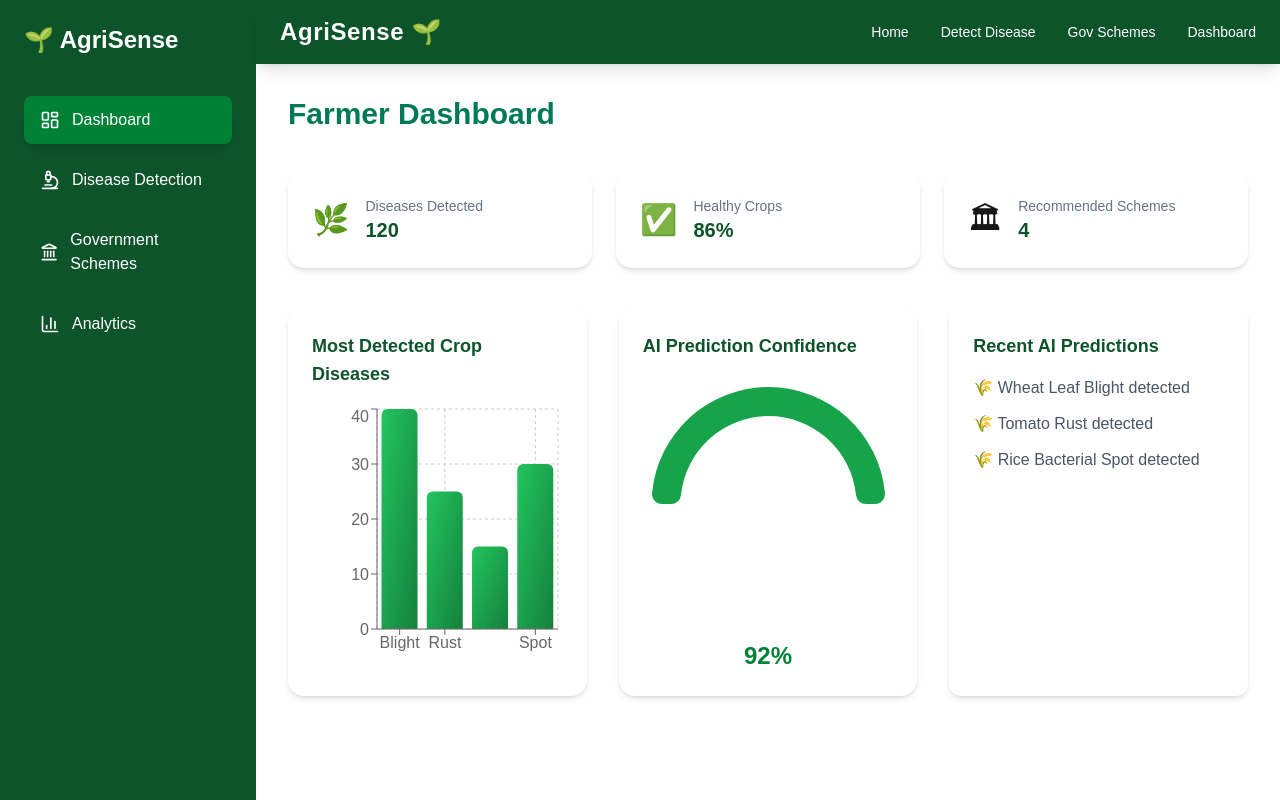
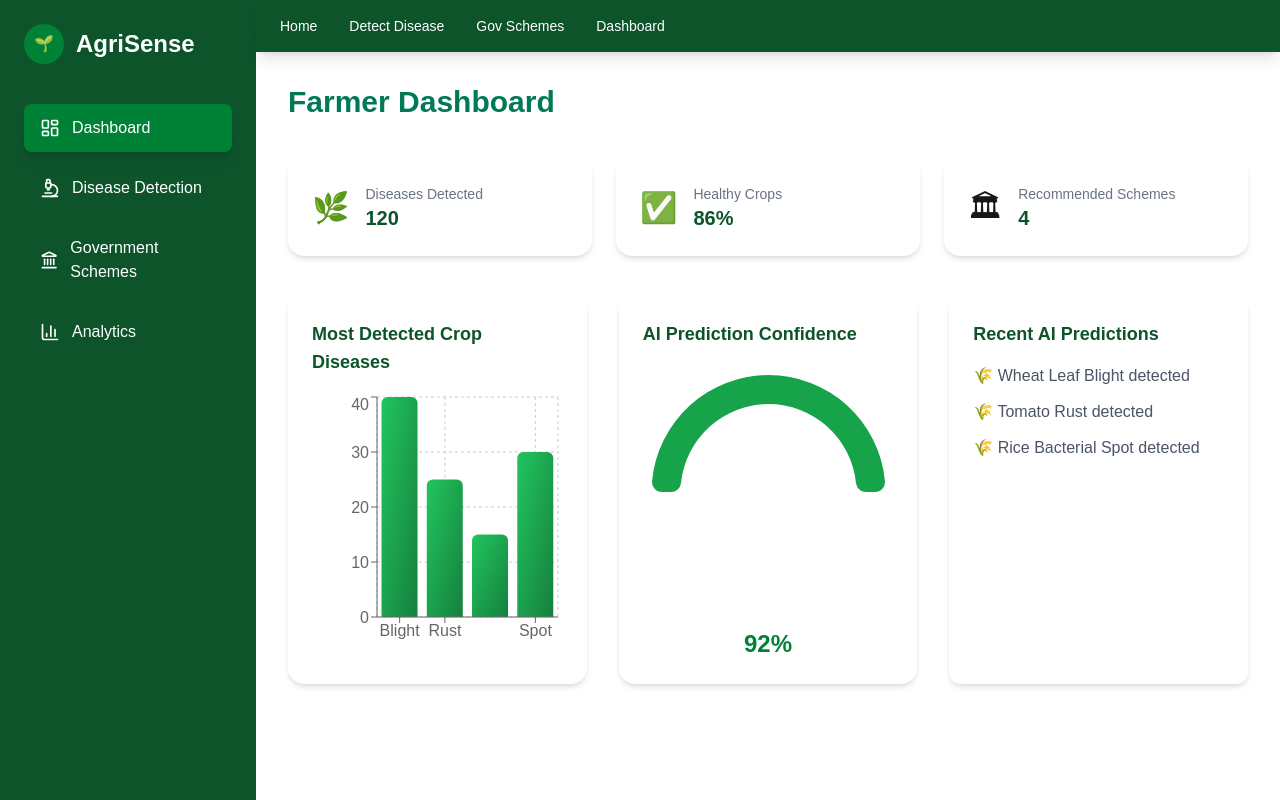
Before and after one commit to Aditya-AD17/agrisense-frontend, a Next.js app: page /dashboard in a window 1280 px wide. Built offline with nearby package versions, Linux system fonts and the light colour scheme.

Commit message:
Sidebar & Navbar upgrades

```diff
--- a/components/charts/ConfidenceGauge.tsx
+++ b/components/charts/ConfidenceGauge.tsx
@@ -46,7 +46,6 @@
           >
 
             <RadialBar
-              minAngle={15}
               dataKey="value"
               cornerRadius={10}
               fill="#16a34a"
--- a/components/layout/Navbar.tsx
+++ b/components/layout/Navbar.tsx
@@ -14,9 +14,7 @@
 
       <div className="max-w-7xl mx-auto px-6 py-4 flex justify-between items-center">
 
-        <h1 className="text-2xl font-bold tracking-wide">
-          AgriSense 🌱
-        </h1>
+
 
         <nav className="flex gap-8 text-sm font-medium">
 
--- a/components/layout/Sidebar.tsx
+++ b/components/layout/Sidebar.tsx
@@ -37,9 +37,17 @@
 
   return (
     <aside className="flex h-screen w-64 flex-col bg-green-900 p-6 text-white">
-      <h2 className="mb-10 text-2xl font-bold">
-        {"\u{1F331}"} AgriSense
-      </h2>
+      <div className="flex items-center gap-3 mb-10 hover:scale-105 transition">
+
+  <div className="bg-green-700 rounded-full h-10 w-10 flex items-center justify-center">
+    🌱
+  </div>
+
+  <span className="text-2xl font-bold">
+    AgriSense
+  </span>
+
+</div>
 
       <nav className="space-y-3">
         {links.map((link) => {
```
